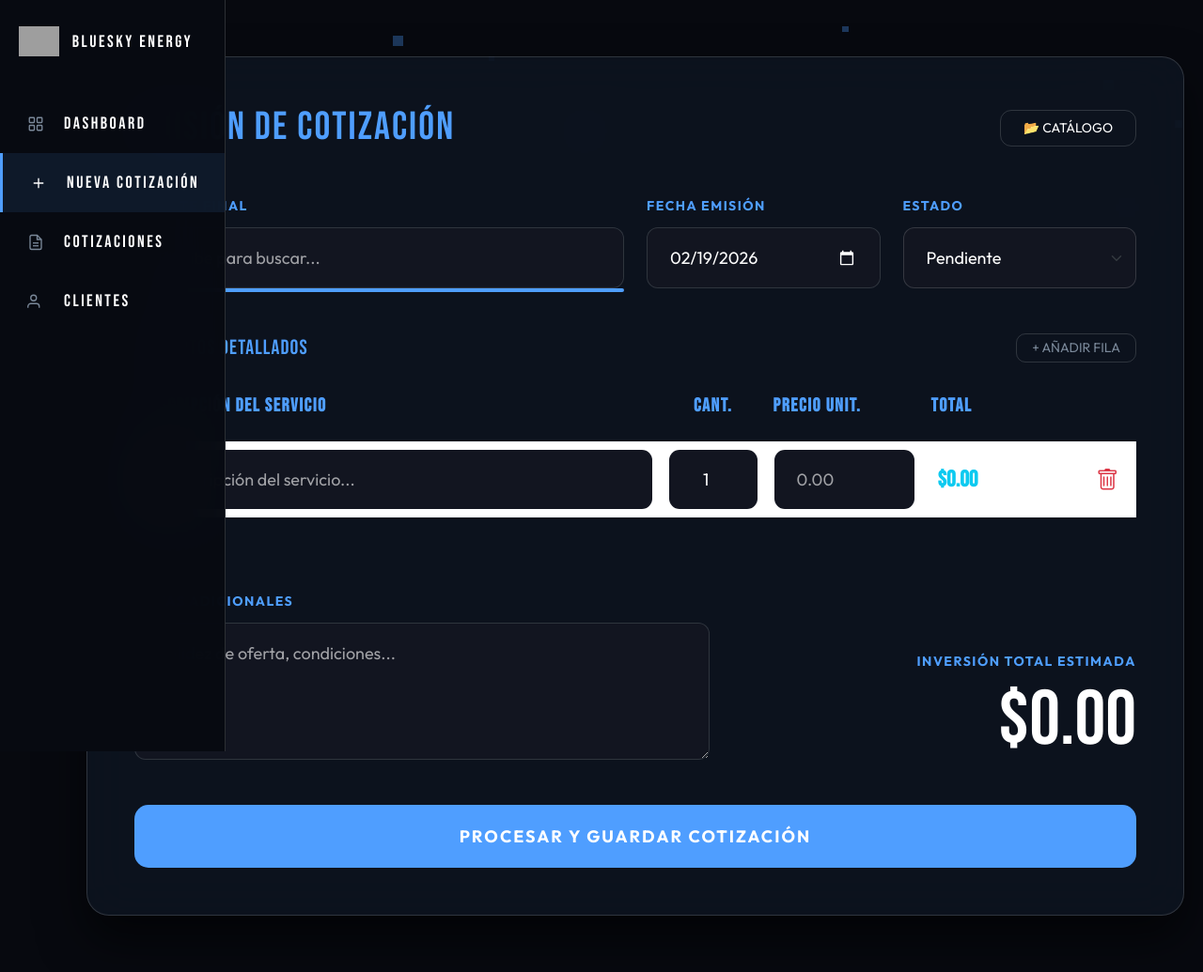
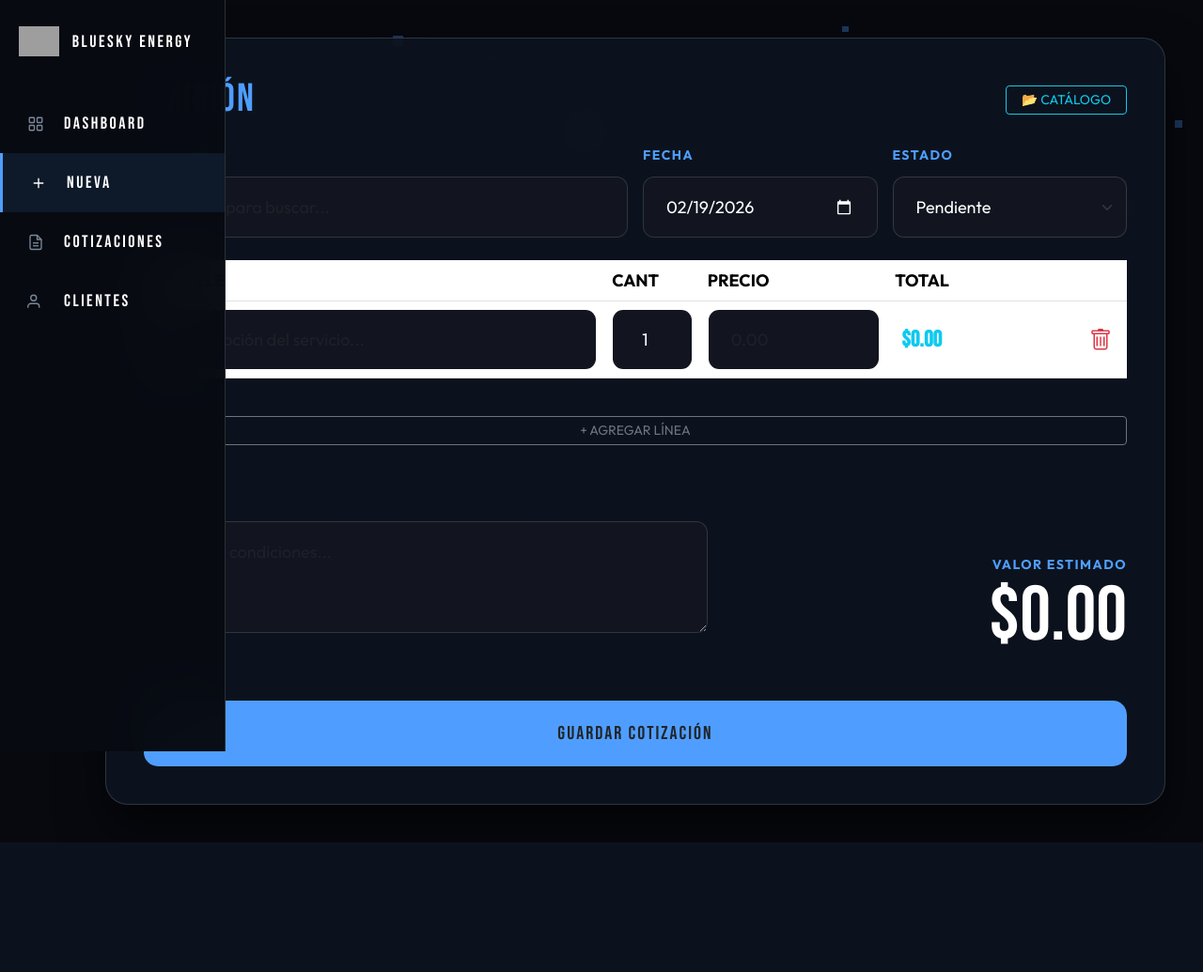
Before and after one commit to StartDevSystems/Sistema_Cotizaci-n, a Flask app: page / in a window 1280 px wide. Shown: the whole page at 94% size. After the commit the page ends 897 px from the top, so only its background shows below. Run offline with Flask 3, Linux system fonts and the light colour scheme; some libraries are stand-ins or nearby versions; grey boxes are pictures that could not be loaded.

Commit message:
Mobile Pro: Unificación de navegación inferior y adaptabilidad      total en todas las páginas

```diff
--- a/templates/index.html
+++ b/templates/index.html
@@ -3,15 +3,12 @@
 <head>
     <meta charset="UTF-8">
     <meta name="viewport" content="width=device-width, initial-scale=1.0">
-    <title>Nueva Cotización - BlueSky Energy</title>
+    <title>BlueSky Energy — Nueva Cotización</title>
     <link rel="icon" type="image/png" href="{{ url_for('static', filename='img/logo 1.2.png') }}">
-
     <link rel="preconnect" href="https://fonts.googleapis.com">
     <link href="https://fonts.googleapis.com/css2?family=Bebas+Neue&family=Outfit:wght@300;400;500;600;700&display=swap" rel="stylesheet">
-
     <link href="https://cdn.jsdelivr.net/npm/bootstrap@5.3.3/dist/css/bootstrap.min.css" rel="stylesheet">
     <link rel="stylesheet" href="https://cdn.jsdelivr.net/npm/bootstrap-icons@1.11.3/font/bootstrap-icons.min.css">
-
     <script src="https://cdnjs.cloudflare.com/ajax/libs/three.js/r128/three.min.js"></script>
     <script src="https://cdnjs.cloudflare.com/ajax/libs/gsap/3.12.2/gsap.min.js"></script>
 
@@ -29,7 +26,7 @@
             background: var(--bg) !important;
             color: #ffffff !important;
             font-family: 'Outfit', sans-serif;
-            font-size: 20px;
+            font-size: 18px;
             margin: 0;
             overflow-x: hidden;
             min-height: 100vh;
@@ -37,9 +34,9 @@
         }
 
         #three-canvas { position: fixed; inset: 0; z-index: 0; pointer-events: none; opacity: 0.4; }
-
         .shell { position: relative; z-index: 2; display: flex; min-height: 100vh; }
 
+        /* SIDEBAR */
         .sidebar {
             width: 72px; position: fixed; left: 0; top: 0; bottom: 0;
             background: rgba(8,11,18,0.98); backdrop-filter: blur(30px);
@@ -61,10 +58,26 @@
         .nav-ico { width: 28px; display: grid; place-items: center; }
         .nav-ico svg { width: 18px; height: 18px; fill: none; stroke: currentColor; stroke-width: 1.8; }
 
+        /* MOBILE NAV */
+        .mobile-nav {
+            display: none; position: fixed; bottom: 0; left: 0; right: 0;
+            height: 68px; z-index: 200;
+            background: rgba(8,11,18,0.97); backdrop-filter: blur(24px);
+            border-top: 1px solid var(--bdr);
+            align-items: center; justify-content: space-around; padding: 0 8px;
+        }
+        .mnav-btn {
+            display: flex; flex-direction: column; align-items: center; gap: 5px; flex: 1;
+            text-decoration: none; color: #7a8899; font-size: 11px; font-weight: 500; text-transform: uppercase;
+        }
+        .mnav-btn.active { color: var(--blue); }
+        .mnav-btn svg { width: 22px; height: 22px; fill: none; stroke: currentColor; stroke-width: 1.7; }
+
+        /* MAIN CONTENT */
         .main-content {
             flex: 1;
             margin-left: 72px;
-            padding: 60px 20px;
+            padding: 40px;
             display: flex;
             justify-content: center;
             align-items: flex-start;
@@ -75,7 +88,7 @@
             backdrop-filter: blur(25px);
             border: 1px solid var(--bdr);
             border-radius: 24px;
-            padding: 50px;
+            padding: 40px;
             width: 100%;
             max-width: 1200px;
             box-shadow: 0 25px 50px rgba(0,0,0,0.6);
@@ -83,60 +96,30 @@
 
         .section-title { font-family: 'Bebas Neue', sans-serif; font-size: 42px; letter-spacing: 0.05em; color: var(--blue); margin-bottom: 30px; }
 
-        /* 🚨 TOTAL ANNIHILATION OF WHITE INPUTS 🚨 */
         input, textarea, select, .form-control, .form-select {
-            background-color: #121520 !important; /* COLOR SÓLIDO OSCURO */
+            background-color: #121520 !important;
             border: 1px solid var(--bdr) !important;
             color: #ffffff !important;
             border-radius: 12px !important;
             padding: 18px 24px !important;
             font-size: 18px !important;
-            transition: all 0.3s ease !important;
         }
 
-        .form-label {
-            font-size: 14px !important;
-            font-weight: 700 !important;
-            text-transform: uppercase !important;
-            letter-spacing: 1.5px !important;
-            color: var(--blue) !important;
-            margin-bottom: 12px !important;
-            display: block;
-        }
-
-        ::placeholder { color: rgba(255, 255, 255, 0.6) !important; } /* MÁS CLARO */
-
-        select option {
-            background-color: #0e1520 !important;
-            color: white !important;
-        }
-
-        .table { color: var(--text) !important; border-collapse: separate; border-spacing: 0 15px; }
-        .table thead th {
-            font-family: 'Bebas Neue', sans-serif;
-            color: var(--blue);
-            border: none;
-            background: transparent !important;
-            letter-spacing: 1.5px;
-            font-size: 20px;
-        }
-        .table td { border: none !important; vertical-align: middle; }
-
-        .btn-premium {
-            background: var(--blue) !important;
-            border: none; color: #fff !important; font-weight: 800; border-radius: 15px; padding: 20px 40px; transition: 0.4s;
-            text-transform: uppercase; letter-spacing: 2px; font-size: 18px;
-        }
-        .btn-premium:hover { transform: translateY(-4px); box-shadow: 0 20px 40px rgba(79, 158, 255, 0.4); }
-
+        .form-label { font-size: 14px; font-weight: 700; text-transform: uppercase; letter-spacing: 1.5px; color: var(--blue) !important; margin-bottom: 12px; display: block; }
         .total-display { font-family: 'Bebas Neue', sans-serif; font-size: 82px; color: white; line-height: 1; }
 
-        .autocomplete-items {
-            background: #0e1520; border: 2px solid var(--blue); border-radius: 15px;
-            position: absolute; width: 100%; z-index: 1000; overflow: hidden;
+        /* RESPONSIVE */
+        @media (max-width: 768px) {
+            .sidebar { display: none; }
+            .mobile-nav { display: flex; }
+            .main-content { margin-left: 0; padding: 20px 15px 100px; }
+            .premium-card { padding: 25px 15px; border-radius: 16px; }
+            .section-title { font-size: 32px; }
+            .total-display { font-size: 54px; text-align: center; }
+            .total-lbl { text-align: center; }
+            .row > div { margin-bottom: 15px; }
+            .btn-premium { width: 100%; padding: 15px; }
         }
-        .autocomplete-items div { padding: 18px; cursor: pointer; color: #fff; border-bottom: 1px solid var(--bdr); font-size: 18px; }
-        .autocomplete-items div:hover { background: var(--blue); }
     </style>
 </head>
 <body>
@@ -144,6 +127,7 @@
     <canvas id="three-canvas"></canvas>
 
     <div class="shell">
+        <!-- SIDEBAR -->
         <aside class="sidebar">
             <div class="sb-logo">
                 <img src="{{ url_for('static', filename='img/logo 1.2.png') }}" alt="Logo" style="height: 32px;">
@@ -156,7 +140,7 @@
                 </a>
                 <a href="/" class="nav-link active">
                     <span class="nav-ico"><svg viewBox="0 0 24 24" style="stroke:currentColor; stroke-width:1.8; fill:none;"><path d="M12 5v14M5 12h14"/></svg></span>
-                    <span class="sb-name">Nueva Cotización</span>
+                    <span class="sb-name">Nueva</span>
                 </a>
                 <a href="/cotizaciones" class="nav-link">
                     <span class="nav-ico"><svg viewBox="0 0 24 24" style="stroke:currentColor; stroke-width:1.8; fill:none;"><path d="M14 2H6a2 2 0 0 0-2 2v16a2 2 0 0 0 2 2h12a2 2 0 0 0 2-2V8z"/><polyline points="14 2 14 8 20 8"/><line x1="16" y1="13" x2="8" y2="13"/><line x1="16" y1="17" x2="8" y2="17"/></svg></span>
@@ -169,79 +153,88 @@
             </nav>
         </aside>
 
+        <!-- MOBILE NAV -->
+        <nav class="mobile-nav">
+            <a href="/dashboard" class="mnav-btn">
+                <svg viewBox="0 0 24 24"><rect x="3" y="3" width="7" height="7" rx="1"/><rect x="14" y="3" width="7" height="7" rx="1"/><rect x="3" y="14" width="7" height="7" rx="1"/><rect x="14" y="14" width="7" height="7" rx="1"/></svg>
+                <span>Panel</span>
+            </a>
+            <a href="/" class="mnav-btn active">
+                <svg viewBox="0 0 24 24"><path d="M12 5v14M5 12h14"/></svg>
+                <span>Nueva</span>
+            </a>
+            <a href="/cotizaciones" class="mnav-btn">
+                <svg viewBox="0 0 24 24"><path d="M14 2H6a2 2 0 0 0-2 2v16a2 2 0 0 0 2 2h12a2 2 0 0 0 2-2V8z"/></svg>
+                <span>Listado</span>
+            </a>
+            <a href="/clientes" class="mnav-btn">
+                <svg viewBox="0 0 24 24"><path d="M17 21v-2a4 4 0 0 0-4-4H5a4 4 0 0 0-4 4v2"/><circle cx="9" cy="7" r="4"/></svg>
+                <span>Clientes</span>
+            </a>
+        </nav>
+
         <main class="main-content">
             <div class="premium-card">
-                <div class="d-flex justify-content-between align-items-center mb-5">
-                    <h1 class="section-title mb-0">Emisión de Cotización</h1>
-                    <button class="btn btn-outline-info btn-sm px-4 py-2" data-bs-toggle="modal" data-bs-target="#productosModal" style="border-radius: 12px; border-color: var(--bdr); color: white;">
-                        📂 CATÁLOGO
-                    </button>
+                <div class="d-flex justify-content-between align-items-center mb-4">
+                    <h1 class="section-title mb-0">Emisión</h1>
+                    <button class="btn btn-outline-info btn-sm px-3" data-bs-toggle="modal" data-bs-target="#productosModal">📂 CATÁLOGO</button>
                 </div>
 
                 <form id="cotizacion-form">
-                    <div class="row g-4 mb-5">
+                    <div class="row g-3 mb-4">
                         <div class="col-md-6">
-                            <label class="form-label">Cliente Final</label>
+                            <label class="form-label">Cliente</label>
                             <div class="position-relative">
-                                <input type="text" class="form-control" id="cliente" placeholder="Escribe para buscar..." required autocomplete="off" style="background-color: #121520 !important;">
+                                <input type="text" class="form-control" id="cliente" placeholder="Escribe para buscar..." required autocomplete="off">
                                 <div id="cliente-autocomplete" class="autocomplete-items"></div>
                             </div>
                         </div>
-                        <div class="col-md-3">
-                            <label class="form-label">Fecha Emisión</label>
-                            <input type="date" class="form-control" id="fecha" required style="background-color: #121520 !important;">
+                        <div class="col-6 col-md-3">
+                            <label class="form-label">Fecha</label>
+                            <input type="date" class="form-control" id="fecha" required>
                         </div>
-                        <div class="col-md-3">
+                        <div class="col-6 col-md-3">
                             <label class="form-label">Estado</label>
-                            <select class="form-select" id="estado" style="background-color: #121520 !important;">
+                            <select class="form-select" id="estado">
                                 <option value="Pendiente">Pendiente</option>
                                 <option value="Aprobada">Aprobada</option>
-                                <option value="Rechazada">Rechazada</option>
-                                <option value="En Revisión">En Revisión</option>
                             </select>
                         </div>
-                    </div>
-
-                    <div class="d-flex justify-content-between align-items-center mb-2">
-                        <h5 class="section-title mb-0" style="font-size: 22px;">Conceptos Detallados</h5>
-                        <button type="button" class="btn btn-sm btn-outline-secondary px-3" id="add-row-btn" style="border-radius: 10px; border-color: var(--bdr); color: #7a8899;">
-                            + AÑADIR FILA
-                        </button>
                     </div>
 
                     <div class="table-responsive mb-4">
                         <table class="table" id="items-table">
                             <thead>
                                 <tr>
-                                    <th style="width: 50%;">DESCRIPCIÓN DEL SERVICIO</th>
-                                    <th style="width: 10%; text-align: center;">CANT.</th>
-                                    <th style="width: 15%;">PRECIO UNIT.</th>
-                                    <th style="width: 15%;">TOTAL</th>
-                                    <th style="width: 5%;"></th>
+                                    <th style="width: 50%;">DETALLE</th>
+                                    <th style="width: 10%;">CANT</th>
+                                    <th style="width: 20%;">PRECIO</th>
+                                    <th style="width: 20%;">TOTAL</th>
+                                    <th></th>
                                 </tr>
                             </thead>
                             <tbody id="items-tbody"></tbody>
                         </table>
                     </div>
 
-                    <div class="row align-items-end mt-5">
-                        <div class="col-md-7">
-                            <label class="form-label">Notas Adicionales</label>
-                            <textarea class="form-control" id="notas" rows="4" placeholder="Validez de oferta, condiciones..." style="background-color: #121520 !important;"></textarea>
+                    <button type="button" class="btn btn-sm btn-outline-secondary w-100 mb-4" id="add-row-btn">+ AGREGAR LÍNEA</button>
+
+                    <div class="row align-items-end mt-4">
+                        <div class="col-md-7 mb-4">
+                            <label class="form-label">Notas</label>
+                            <textarea class="form-control" id="notas" rows="3" placeholder="Validez, condiciones..."></textarea>
                         </div>
                         <div class="col-md-5 text-end">
-                            <p class="form-label mb-1">INVERSIÓN TOTAL ESTIMADA</p>
+                            <p class="form-label mb-1 total-lbl">VALOR ESTIMADO</p>
                             <div class="total-display" id="total-general">$0.00</div>
                         </div>
                     </div>
 
                     <div class="text-center mt-5">
-                        <button type="submit" class="btn btn-premium btn-lg w-100">
-                            PROCESAR Y GUARDAR COTIZACIÓN
-                        </button>
-                        <div id="download-buttons-area" class="mt-4" style="display: none;">
-                            <a href="#" id="pdf-download-link" class="btn btn-danger btn-lg me-3" target="_blank" style="font-family: 'Bebas Neue'; padding: 15px 40px;">PDF</a>
-                            <a href="#" id="excel-download-link" class="btn btn-success btn-lg" style="font-family: 'Bebas Neue'; padding: 15px 40px;">EXCEL</a>
+                        <button type="submit" class="btn btn-main btn-lg w-100" style="background:var(--blue); border:none; padding:20px; border-radius:15px; font-family:'Bebas Neue'; letter-spacing:2px;">GUARDAR COTIZACIÓN</button>
+                        <div id="download-buttons-area" class="mt-4" style="display: none; gap:10px; justify-content:center;">
+                            <a href="#" id="pdf-download-link" class="btn btn-danger btn-lg px-4" target="_blank">PDF</a>
+                            <a href="#" id="excel-download-link" class="btn btn-success btn-lg px-4">EXCEL</a>
                         </div>
                     </div>
                 </form>
@@ -254,14 +247,14 @@
         <div class="modal-dialog modal-lg modal-dialog-centered">
             <div class="modal-content" style="background: #0e1520; border: 1px solid var(--bdr); border-radius: 24px;">
                 <div class="modal-header border-0 p-4 pb-0">
-                    <h5 class="modal-title section-title" style="font-size: 28px; margin: 0;">Catálogo Maestro</h5>
+                    <h5 class="modal-title section-title" style="font-size: 28px; margin: 0;">Productos</h5>
                     <button type="button" class="btn-close btn-close-white" data-bs-dismiss="modal"></button>
                 </div>
                 <div class="modal-body p-4 pt-0">
-                    <input type="text" class="form-control mb-4" id="search-productos" placeholder="Buscar producto..." style="background-color: #121520 !important;">
-                    <div class="table-responsive">
+                    <input type="text" class="form-control mb-4" id="search-productos" placeholder="Buscar...">
+                    <div class="table-responsive" style="max-height: 300px;">
                         <table class="table">
-                            <thead><tr><th style="color: var(--blue);">PRODUCTO</th><th style="color: var(--blue);">PRECIO</th><th></th></tr></thead>
+                            <thead><tr><th>PRODUCTO</th><th>PRECIO</th><th></th></tr></thead>
                             <tbody id="productos-tbody"></tbody>
                         </table>
                     </div>
@@ -271,7 +264,7 @@
     </div>
 
     <script src="https://cdn.jsdelivr.net/npm/bootstrap@5.3.3/dist/js/bootstrap.bundle.min.js"></script>
-    <script src="{{ url_for('static', filename='js/main.js') }}?v=2.1"></script>
+    <script src="{{ url_for('static', filename='js/main.js') }}?v=2.2"></script>
     <script>
         const scene = new THREE.Scene();
         const camera = new THREE.PerspectiveCamera(75, window.innerWidth/window.innerHeight, 0.1, 1000);
```
Also changed, not shown: templates/clientes.html (+55 -76 lines), templates/cotizaciones.html (+68 -126 lines).
